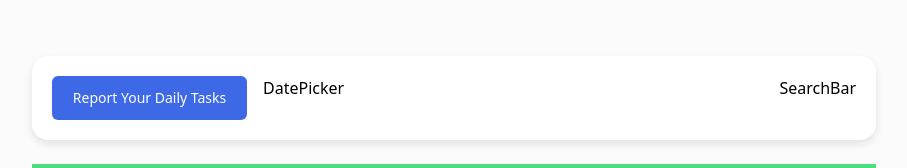
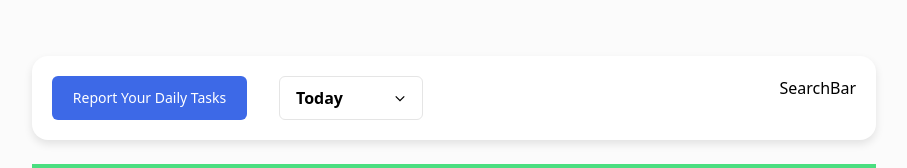
Before and after one commit to Burak-Bayraktar/task-tracking-app, a React (Vite) app: page /dashboard in a window 1280 px wide. Shown: the top 168 px of the page, without its empty margins (186-1093 px from the left). Built offline with nearby package versions, Linux system fonts and the light colour scheme.

Commit message:
ADD: Add Date Picker style and basic logic on Header component

```diff
--- a/src/components/DatePicker/index.tsx
+++ b/src/components/DatePicker/index.tsx
@@ -1,7 +1,32 @@
+import Calendar from "react-calendar";
+import "react-calendar/dist/Calendar.css";
+import "components/DatePicker/style.css";
+import { useState } from "react";
+
 const DatePicker = () => {
+  const [isCalendarOpen, setIsCalendarOpen] = useState<boolean>(false);
+  const [value, onChange] = useState<Date>(new Date());
+
+  const handleChange = (e: Date) => {
+    // TODO: Add logic to change date later
+    console.log(e, "date changed");
+  };
+
   return (
-    <div>DatePicker</div>
-  )
-}
+    <>
+      <div
+        className="date-picker-container"
+        onClick={() => setIsCalendarOpen(!isCalendarOpen)}
+      >
+        <div className="selected-date">Today</div>
+        {isCalendarOpen && (
+          <div className="calendar" onClick={(e) => e.stopPropagation()}>
+            <Calendar value={value} onClickDay={(e) => handleChange(e)} />
+          </div>
+        )}
+      </div>
+    </>
+  );
+};
 
 export default DatePicker;
--- /dev/null
+++ b/src/components/DatePicker/style.css
@@ -0,0 +1,12 @@
+.date-picker-container {
+    @apply flex w-36 h-11 bg-white border-neutral-200 border rounded-md ml-4 relative cursor-pointer;
+    @apply after:bg-arrow-down after:absolute after:right-3 after:top-3 after:w-5 after:h-5;
+}
+
+.selected-date {
+    @apply flex items-center ml-4 font-semibold;
+}
+
+.date-picker-container .calendar {
+    @apply absolute top-14;
+}
--- a/tailwind.config.js
+++ b/tailwind.config.js
@@ -9,6 +9,9 @@ export default {
       boxShadow: {
         'soft': '0px 4px 8px rgba(0, 0, 0, 0.1)',
       },
+      backgroundImage: {
+        'arrow-down': "url('/src/assets/icons/arrow-down.svg')",
+      }
     },
   },
   plugins: [],
```
Also changed, not shown: src/assets/icons/arrow-down.svg (added).
